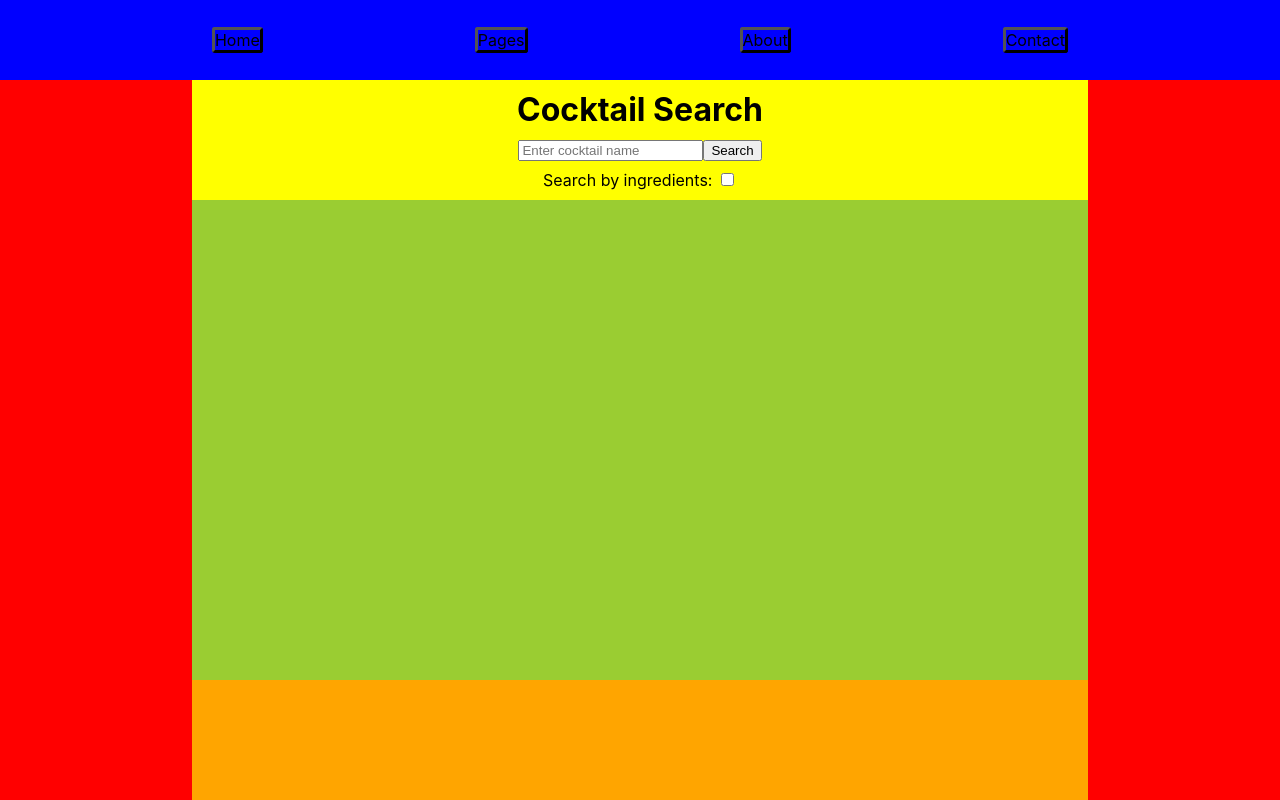
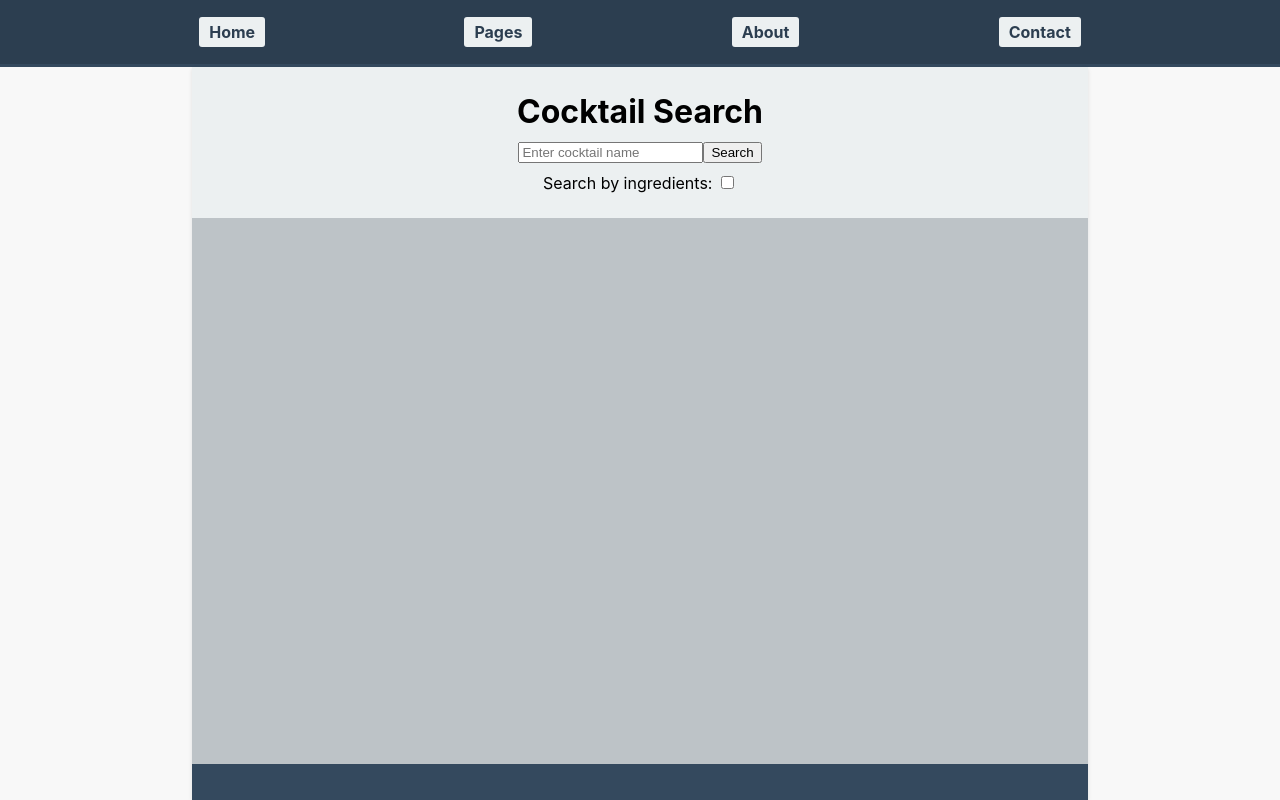
Before and after one commit to KyleWeiland/CocktailRecipeLookup, a React (Create React App) app in the folder cocktail-reciple-lookup-ui/: page / in a window 1280 px wide. Built offline with nearby package versions, Linux system fonts and the light colour scheme.

Commit message:
Adjusted colors and sizing of most elements.

```diff
--- a/cocktail-reciple-lookup-ui/src/App.scss
+++ b/cocktail-reciple-lookup-ui/src/App.scss
@@ -1,97 +1,123 @@
-.centerContainer{
-  background-color: red;
+.centerContainer {
+  background-color: #f8f8f8;
+  height: 100vh;
+  width: 100vw;
   display: flex;
   flex-direction: column;
   align-items: center;
 
-  .navBar{
-    background-color: blue;
-    height: 10vh;
+  .navBar {
+    background-color: #2c3e50;
+    height: 8vh;
     width: 100vw;
     display: flex;
     align-items: center;
     justify-content: space-evenly;
+    border-bottom: 3px solid #34495e;
 
-    > label{
-      border-style: outset;
+    > label {
+      background-color: #ecf0f1;
       border-radius: 3px;
-      border-color: black;
+      padding: 5px 10px;
+      color: #2c3e50;
+      font-weight: bold;
     }
   }
 
-  .mainContent{
-    background-color: green;
-    height: 90vh;
+  .mainContent {
+    background-color: #ffffff;
+    height: 92vh;
     width: 70vw;
+    display: flex;
     flex-direction: column;
-    display: flex;
+    box-shadow: 0 2px 4px rgba(0, 0, 0, 0.1);
 
-    .searchContainer{
-      background-color: yellow;
-      flex: 1;
+    .searchContainer {
+      background-color: #ecf0f1;
+      padding: 20px;
+      border-bottom: 2px solid #bdc3c7;
       display: flex;
       align-items: center;
-      justify-content: space-evenly;
       flex-direction: column;
 
-      > *{
-        margin: 0;
+      > * {
+        margin: 5px 0;
       }
     }
 
-    .drinkContainer{
-      background-color: yellowgreen;
-      flex: 4;
+    .drinkContainer {
+      background-color: #bdc3c7;
+      padding: 1%;
       display: flex;
       flex-direction: row;
+      flex-grow: 1;
 
-      .loadingContainer{
+      .loadingContainer {
         flex: 1;
         display: flex;
         align-items: center;
         justify-content: center;
       }
 
-      .previousArrow{
-        background-color: aqua;
+      .previousArrow, .nextArrow {
+        background-color: #95a5a6;
+        flex-basis: 50px;
+        display: flex;
+        justify-content: center;
+        border-radius: 3px;
         flex: 1;
-        display: flex;
-        align-items: center;
-        justify-content: center;
+        flex-grow: 1;
+
+
+        > button{
+          background-color: transparent;
+          border-color: transparent;
+          color: #ffffff;
+          font-size: 20px;
+          flex: 1;
+          cursor: pointer;
+        }
       }
 
-      .drinkContainerMain{
-        background-color: green;
-        flex: 8;
+      .drinkContainerMain {
+        flex-grow: 1;
+        margin: 0 10px;
         display: flex;
         flex-direction: column;
-        padding: 1%;
+        flex: 18;
 
-        .drinkName, .results{
+        .drinkName, .results {
+          color: #2c3e50;
+          font-weight: bold;
+          margin-bottom: 10px;
           display: flex;
           justify-content: center;
         }
 
-        .results{
+        .ingredients, .directions {
+          background-color: #ecf0f1;
+          padding: 10px;
+          border-radius: 5px;
+          margin: 10px 0;
+        }
+
+        .results {
           flex-grow: 1;
           align-items: end;
+          margin: 0;
         }
-      }
-
-      .nextArrow{
-        background-color: fuchsia;
-        flex: 1;
-        display: flex;
-        align-items: center;
-        justify-content: center;
       }
     }
 
-    .footer{
-      background-color: orange;
-      flex: 1;
+    .footer {
+      background-color: #34495e;
+      color: #ffffff;
+      padding: 10px;
+      text-align: center;
+      font-size: 14px;
       display: flex;
-      justify-content: center;
+      min-height: 2vh;
+      //flex: 1;
     }
   }
 }
```
